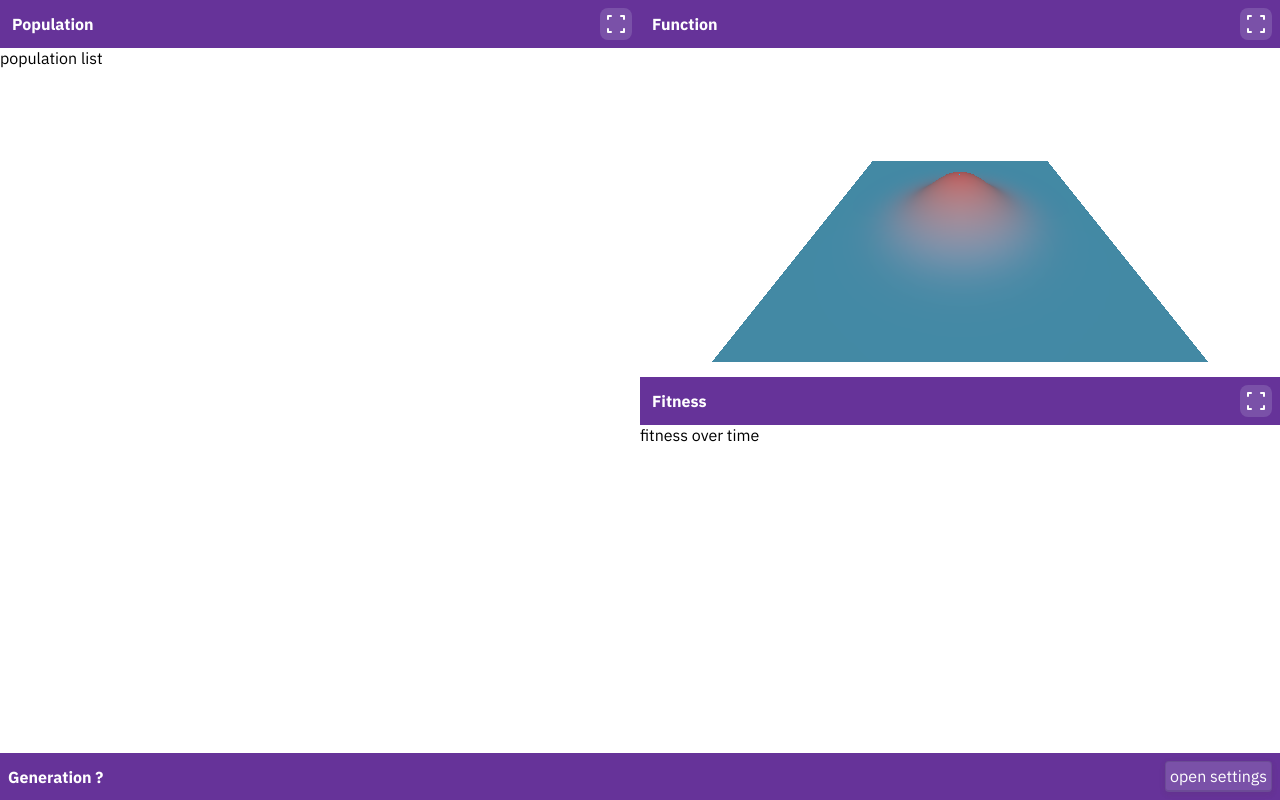
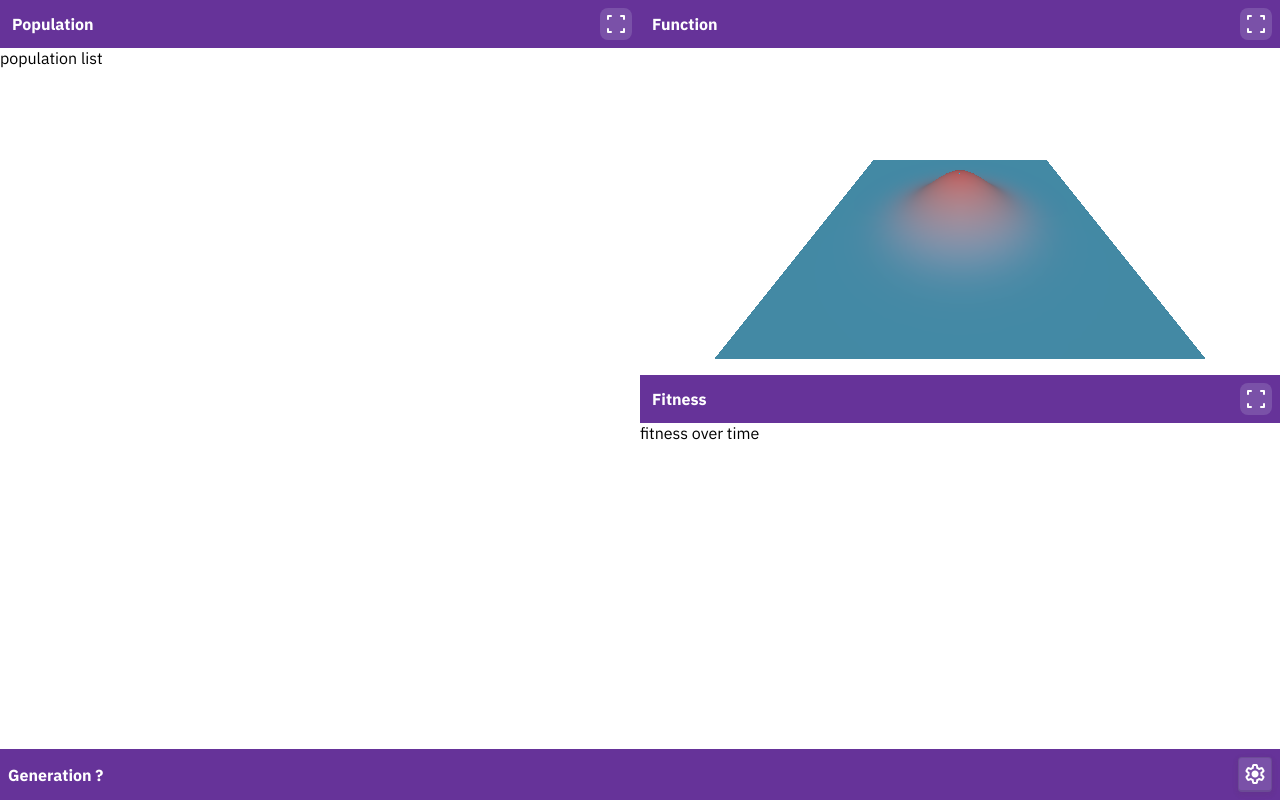
Before and after one commit to Mabi19/ga, a Vue app: page / in a window 1280 px wide. Built offline with nearby package versions, Linux system fonts and the light colour scheme.

Commit message:
Change settings button to use an icon

```diff
--- a/index.html
+++ b/index.html
@@ -11,7 +11,7 @@
         />
         <link
             rel="stylesheet"
-            href="https://fonts.googleapis.com/css2?family=Material+Symbols+Rounded:opsz,wght,FILL,GRAD@24,400,1,0&icon_names=close,fullscreen,fullscreen_exit"
+            href="https://fonts.googleapis.com/css2?family=Material+Symbols+Rounded:opsz,wght,FILL,GRAD@24,400,1,0&icon_names=close,fullscreen,fullscreen_exit,settings"
         />
         <title>Vite App</title>
     </head>
--- a/src/App.vue
+++ b/src/App.vue
@@ -7,7 +7,9 @@
     <!-- todo: timeline -->
     <div id="status-bar" class="dark">
         <div class="generation">Generation ?</div>
-        <div class="controls"><button @click="settingsOpen = true">open settings</button></div>
+        <div class="controls">
+            <button @click="settingsOpen = true"><MaterialIcon name="settings" /></button>
+        </div>
     </div>
 
     <TheSettings :open="settingsOpen" @close="settingsOpen = false" />
@@ -15,6 +17,7 @@
 
 <script setup lang="ts">
 import { ref } from "vue";
+import MaterialIcon from "./components/MaterialIcon.vue";
 import TheFitnessView from "./components/TheFitnessView.vue";
 import TheFunctionView from "./components/TheFunctionView.vue";
 import ThePopulationView from "./components/ThePopulationView.vue";
```
